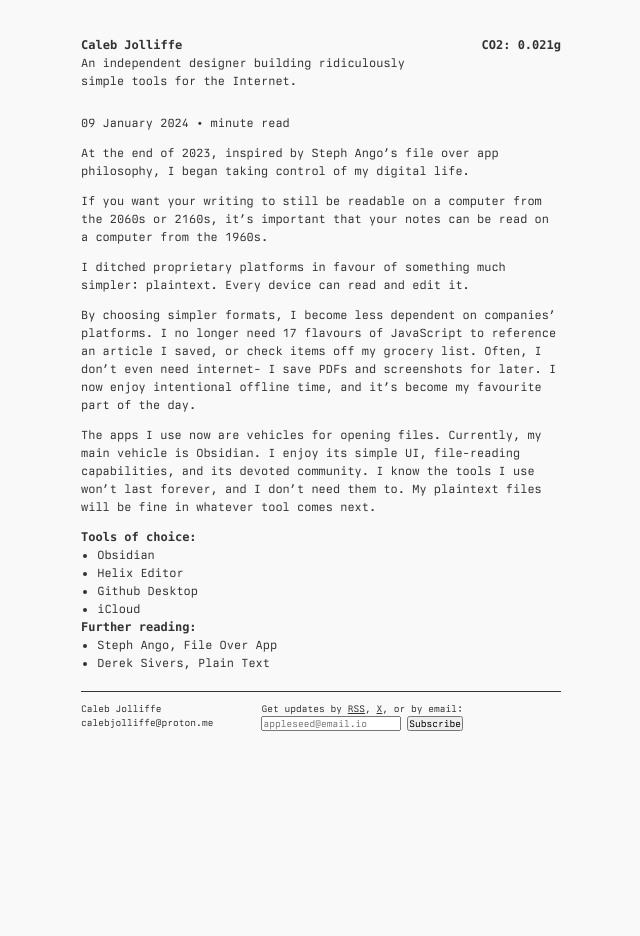
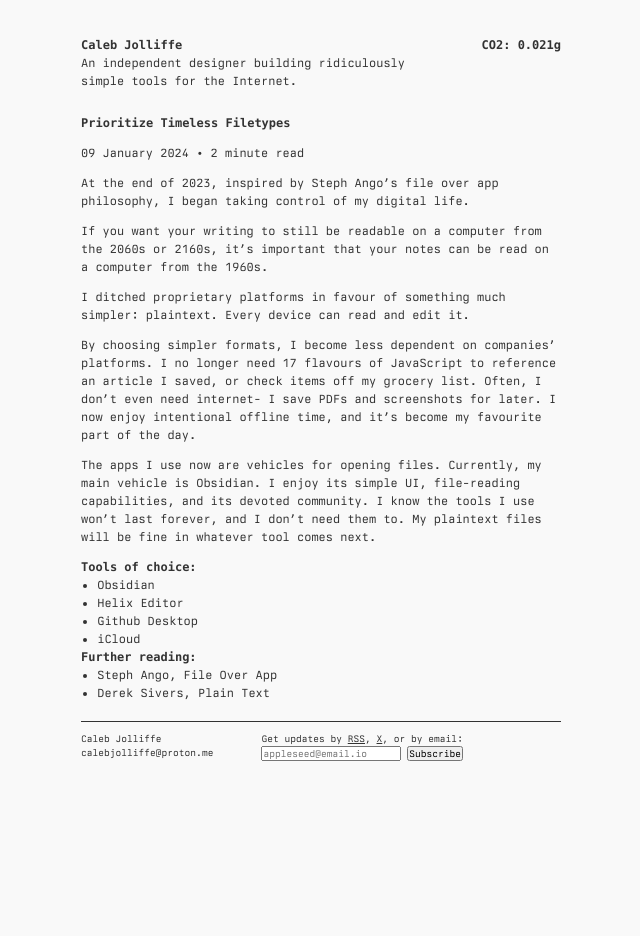
Before and after one commit to hayleyjolliffe/cv, a Jekyll site: the page built from _posts/2024-01-09-prioritize-timeless-filetypes.md, in a window 1280 px wide. Shown: the whole page, without its empty margins (319-959 px from the left). Built offline with Jekyll 4.4.1, drawn with Linux system fonts in a browser that asks for light colours; some web fonts are replaced.

Commit message:
Test frontmatter update

```diff
--- a/_layouts/post.html
+++ b/_layouts/post.html
@@ -3,8 +3,8 @@ layout: default
 ---
 
 <div id="post">
-    <h1>{{ post.title }}</h1>
-    <p class="meta">09 January 2024 &bull; {{ post.read }} minute read</p>
+    <h1>{{ page.title }}</h1>
+    <p class="meta">09 January 2024 &bull; {{ page.read }} minute read</p>
 
     {{ content }}
 </div>
```
